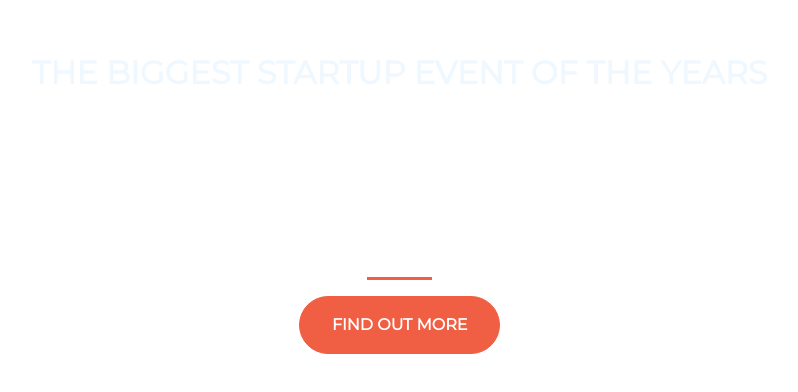
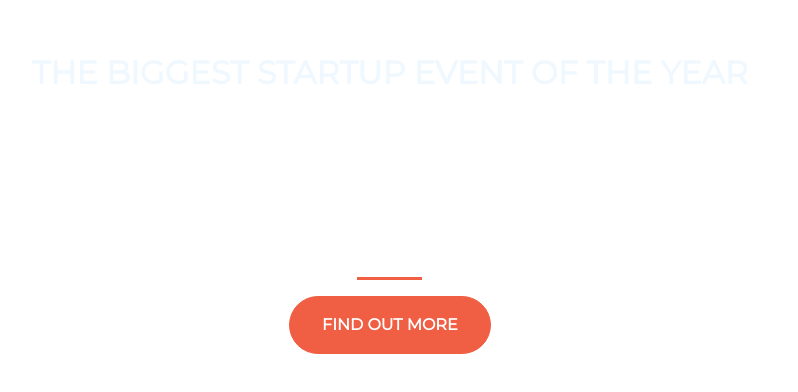
Before and after one commit to satyadeep16/practice, a plain HTML site: page index.html in a window 1280 px wide. Shown: the part 196-588 px from the top of the page, without its empty margins (184-982 px from the left). Drawn offline with nearby package versions, Linux system fonts and the light colour scheme.

Commit message:
Changing title

```diff
--- a/index.html
+++ b/index.html
@@ -17,7 +17,7 @@
     <div class="container d-flex align-items-center h-100">
       <div class = "row">
         <header class="text-center col-12">
-          <h1 class="text-uppercase"><strong>The Biggest startup event of the years</strong></h1>
+          <h1 class="text-uppercase"><strong>The Biggest startup event of the year</strong></h1>
         </header>
         <div class="buffer col-12"></div>
         <section class="text-center col-12"><hr>
```
